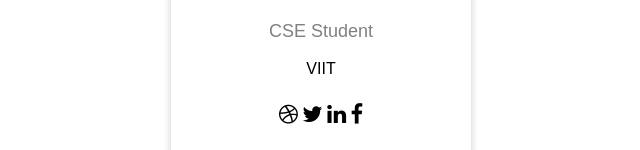
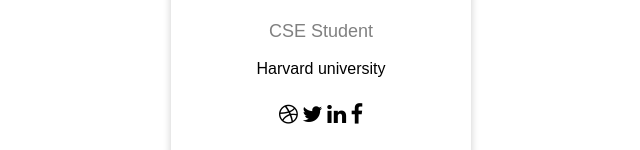
Before and after one commit to jagruthi-n/jagruthi-n.github.io, a plain HTML site: page index.html in a window 1280 px wide. Shown: the part 355-505 px from the top of the page, without its empty margins (319-959 px from the left). Drawn offline with Linux system fonts and the light colour scheme.

Commit message:
Update index.html

```diff
--- a/index.html
+++ b/index.html
@@ -48,7 +48,7 @@
   <img src="http://aarohidental.com/wp-content/uploads/2014/09/female-icon.png" alt="Female Icon" style="width:100%">
   <h1>Jagruthi</h1>
   <p class="title">CSE Student</p>
-  <p>VIIT</p>
+  <p>Harvard university</p>
   <div style="margin: 24px 0;">
     <a href="#"><i class="fa fa-dribbble"></i></a>
     <a href="#"><i class="fa fa-twitter"></i></a>
```
